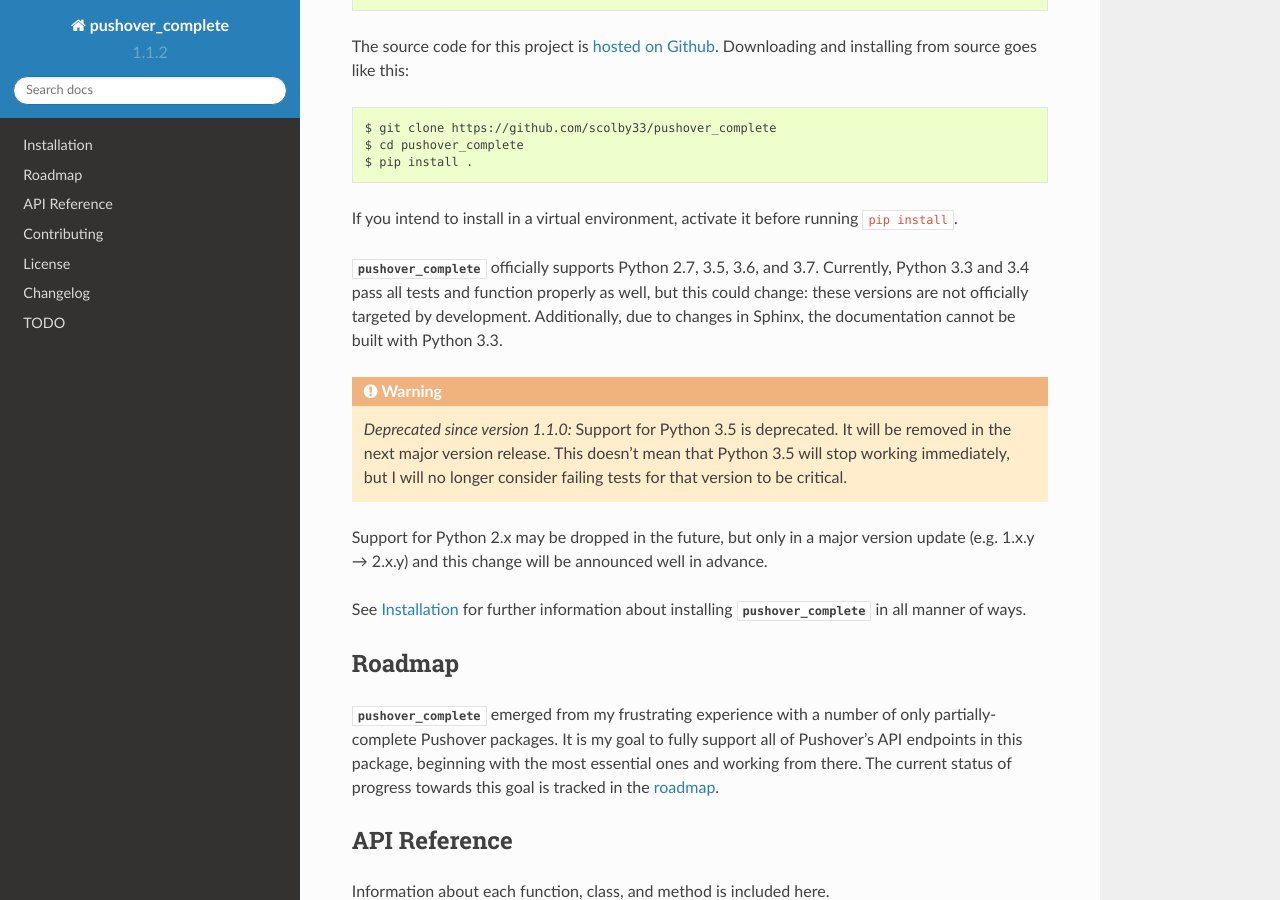
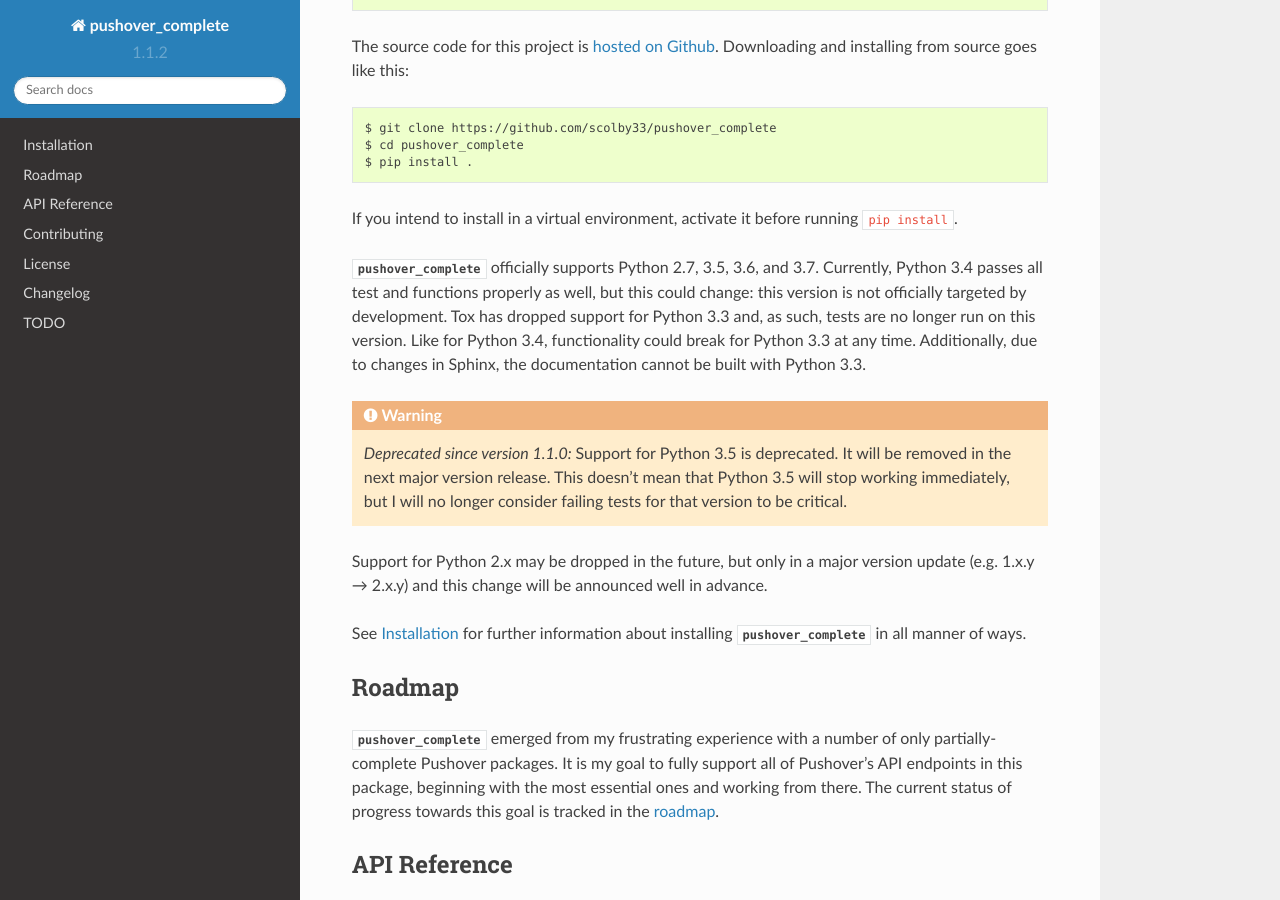
Before and after one commit to scolby33/pushover_complete, a Sphinx documentation site: the page built from docs/source/index.rst, in a window 1280 px wide and 900 px high, scrolled down 1059 px. Built offline with Sphinx 7.4.7 and the Read the Docs theme 2.0.0, drawn with Linux system fonts in a browser that asks for light colours.

Commit message:
Removed testing for py33 because tox has dropped support.
Added info in the relevant documentation as to why.

```diff
--- a/README.rst
+++ b/README.rst
@@ -54,7 +54,8 @@
     $ pip install pushover_complete
 
 :code:`pushover_complete` officially supports Python 2.7, 3.5, 3.6, and 3.7.
-Currently, Python 3.3 and 3.4 pass all tests and function properly as well, but this could change: these versions are not officially targeted by development.
+Currently, Python 3.4 passes all test and functions properly as well, but this could change: this version is not officially targeted by development.
+Tox has dropped support for Python 3.3 and, as such, tests are no longer run on this version. Like for Python 3.4, functionality could break for Python 3.3 at any time.
 Additionally, due to changes in Sphinx, the documentation cannot be built with Python 3.3.
 
 As of version 1.1.0, support for Python 3.5 is deprecated. It will be removed in the next major version release.
--- a/docs/source/index.rst
+++ b/docs/source/index.rst
@@ -88,7 +88,8 @@
 If you intend to install in a virtual environment, activate it before running :code:`pip install`.
 
 :mod:`pushover_complete` officially supports Python 2.7, 3.5, 3.6, and 3.7.
-Currently, Python 3.3 and 3.4 pass all tests and function properly as well, but this could change: these versions are not officially targeted by development.
+Currently, Python 3.4 passes all test and functions properly as well, but this could change: this version is not officially targeted by development.
+Tox has dropped support for Python 3.3 and, as such, tests are no longer run on this version. Like for Python 3.4, functionality could break for Python 3.3 at any time.
 Additionally, due to changes in Sphinx, the documentation cannot be built with Python 3.3.
 
 .. warning::
```
Also changed, not shown: .travis.yml.
